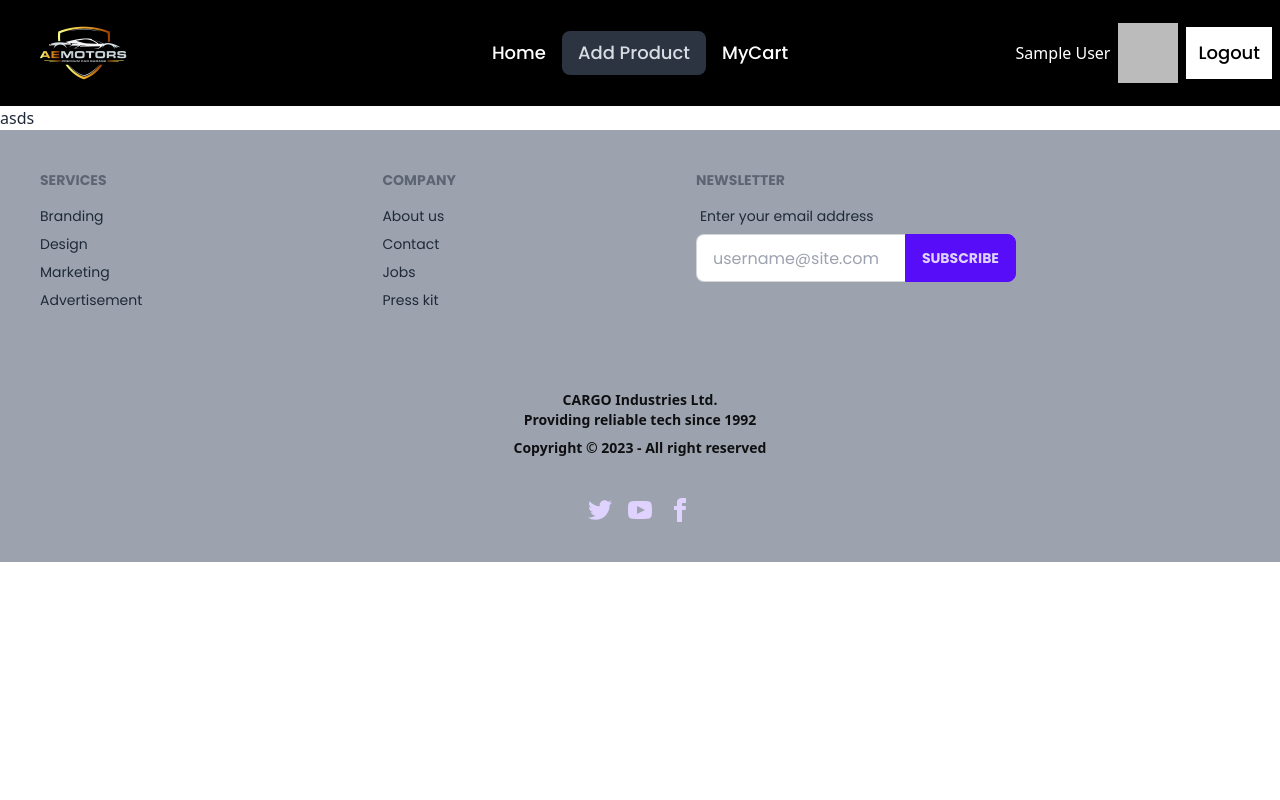
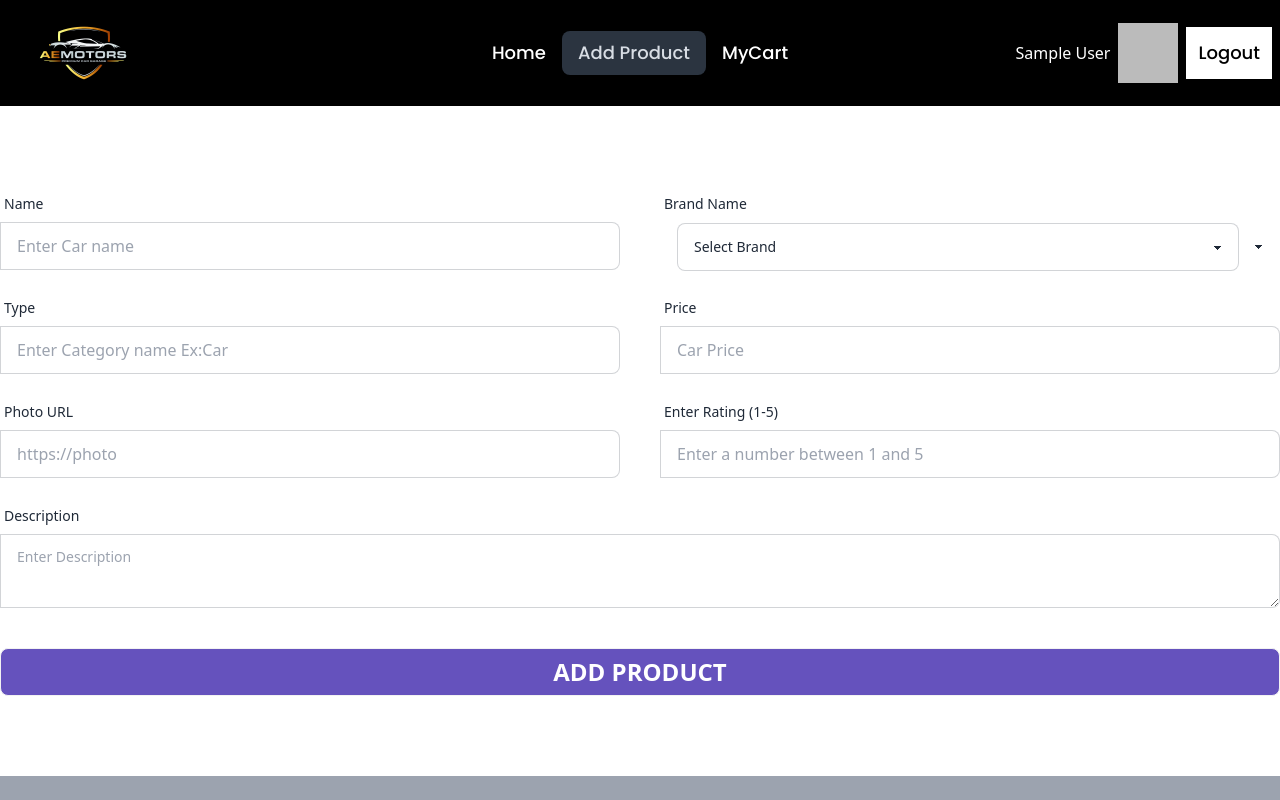
Before and after one commit to ROCKHOSSAIN/assignment-no-10, a React (Vite) app: page /addProduct in a window 1280 px wide. Shown: the top 800 px of the page. Built offline with nearby package versions, Linux system fonts and the light colour scheme; no server answers; sample sign-in values are in the browser's storage.

Commit message:
All cars of each model has been added from database

```diff
--- a/package.json
+++ b/package.json
@@ -18,7 +18,8 @@
     "react-icons": "^4.11.0",
     "react-router-dom": "^6.17.0",
     "sort-by": "^1.2.0",
-    "sweetalert": "^2.1.2"
+    "sweetalert": "^2.1.2",
+    "sweetalert2": "^11.7.32"
   },
   "devDependencies": {
     "@types/react": "^18.2.15",
--- a/src/App.jsx
+++ b/src/App.jsx
@@ -9,6 +9,7 @@ import Login from "./Components//Pages/Login/Login";
 import AddProduct from "./Components/Pages/AddProduct/AddProduct";
 import MyCart from "./Components/Pages/MyCart/MyCart";
 import PrivateRoute from "./Components/Provider/PrivateRoute";
+import BrandDetails from "./Components/Pages/BrandDetails/BrandDetails";
 const CarRoutes = createBrowserRouter([
   {
     path: "/",
@@ -21,7 +22,7 @@ const CarRoutes = createBrowserRouter([
       },
       {
         path:"/addProduct",
-        element:<AddProduct></AddProduct>,
+        element:<PrivateRoute><AddProduct></AddProduct></PrivateRoute>,
       },
       {
         path:"/myCart",
@@ -34,6 +35,11 @@ const CarRoutes = createBrowserRouter([
       {
         path:"/login",
         element:<Login></Login>
+      },
+      {
+        path: "/brandName/:brandName",
+        loader:()=>fetch('http://localhost:5000/allcar'),
+        element: <BrandDetails></BrandDetails>
       }
     ]
 
--- a/src/Components/Pages/AddProduct/AddProduct.jsx
+++ b/src/Components/Pages/AddProduct/AddProduct.jsx
@@ -1,9 +1,157 @@
 import React from 'react';
+import Swal from 'sweetalert2'
 
 const AddProduct = () => {
+    const handleAddProduct = (e) => {
+        e.preventDefault();
+        const form = e.target;
+        const name = form.name.value
+        const brandName = form.brandName.value
+        const type = form.type.value
+        const price = form.price.value
+        const photo = form.photo.value
+        const rating = form.rating.value
+        const description = form.description.value
+
+        console.log(name, brandName, type, price, photo, rating, description);
+        const newCar = {name, brandName, type, price, photo, rating, description}
+        fetch('http://localhost:5000/allcar',{
+            method:'POST',
+            headers:{
+                'content-type':'application/json'
+            },
+            body:JSON.stringify(newCar)
+        })
+        .then(res=>res.json())
+        .then(data=>{
+            console.log(data)
+            if(data.deletedCount>0){
+                Swal.fire(
+                    'Added',
+                    'Your Car has been added.',
+                    'success',
+                    console.log('Added confirm')
+                  )
+            }
+        })
+    }
     return (
         <div>
-            asds
+            <div className='container mx-auto py-20'>
+                <form onSubmit={handleAddProduct}>
+                    {/* {form name and quantity row} */}
+                    <div className='md:flex gap-10 mb-5'>
+
+                        <div className="form-control md:w-1/2">
+                            <label className="label">
+                                <span className="label-text">Name</span>
+                            </label>
+                            <label className="input-group">
+
+                                <input type="text" name="name" placeholder="Enter Car name" className="input input-bordered w-full" />
+                            </label>
+                        </div>
+                        <div className="form-control md:w-1/2">
+                            <label className="label">
+                                <span className="label-text">Brand Name</span>
+                            </label>
+                            <div className="select">
+                                <select
+                                    name="brandName"
+                                    className="select select-bordered w-full"
+                                >
+                                    <option value="">Select Brand</option>
+                                    <option value="Lamborghini">Lamborghini</option>
+                                    <option value="BMW">BMW</option>
+                                    <option value="MercedesBenz">Mercedes-Benz</option>
+                                    <option value="Ford">Ford</option>
+                                    <option value="Tesla">Tesla</option>
+                                    <option value="RollsRoyce">Rolls-Royce</option>
+                                </select>
+                            </div>
+                        </div>
+
+                    </div>
+                    {/* {form supplier test row} */}
+                    <div className='md:flex gap-10 mb-5'>
+
+                        <div className="form-control md:w-1/2">
+                            <label className="label">
+                                <span className="label-text">Type</span>
+                            </label>
+                            <label className="input-group">
+
+                                <input type="text" name="type" placeholder="Enter Category name Ex:Car" className="input input-bordered w-full" />
+                            </label>
+                        </div>
+
+                        <div className="form-control md:w-1/2">
+                            <label className="label">
+                                <span className="label-text">Price</span>
+                            </label>
+                            <label className="input-group">
+
+                                <input type="price" placeholder="Car Price" name="price" className="input input-bordered w-full" />
+                            </label>
+                        </div>
+                    </div>
+                    {/* {form supplier test row} */}
+                    <div className='md:flex gap-10 mb-5'>
+
+                        <div className="form-control md:w-1/2">
+                            <label className="label">
+                                <span className="label-text">Photo URL</span>
+                            </label>
+                            <label className="input-group">
+
+                                <input type="text" name="photo" placeholder="https://photo" className="input input-bordered w-full" />
+                            </label>
+                        </div>
+
+                        <div className="form-control md:w-1/2">
+                            <label className="label">
+                                <span className="label-text">Enter Rating (1-5)</span>
+                            </label>
+                            <label className="input-group">
+                                <input
+                                    type="number"
+                                    name="rating"
+                                    placeholder="Enter a number between 1 and 5"
+                                    className="input input-bordered w-full"
+                                    min="1"
+                                    max="5"
+                                    step="0.1"
+                                    required
+                                />
+                            </label>
+                        </div>
+                    </div>
+
+                    {/* {form desc} */}
+                    <div className='mb-10'>
+
+                        <div className='md:flex gap-10 mb-5'>
+                            <div className="form-control w-full">
+                                <label className="label">
+                                    <span className="label-text">Description</span>
+                                </label>
+                                <label className="input-group">
+                                    <textarea
+                                        name="description"
+                                        placeholder="Enter Description"
+                                        className="textarea textarea-bordered w-full"
+
+
+                                    ></textarea>
+                                </label>
+                            </div>
+                        </div>
+
+
+                    </div>
+                    <input type="submit" value="Add Product" className='btn btn-block bg-[#6552bd] hover:bg-[#6552bd] font-rancho text-2xl text-white' />
+                </form>
+            </div>
         </div>
     );
 };
--- /dev/null
+++ b/src/Components/Pages/BrandDetails/BrandCards.jsx
@@ -0,0 +1,31 @@
+const BrandCards = ({ brandCars }) => {
+    const { name, brandName, type, price, photo, rating } = brandCars
+    return (
+        <div >
+            <div className="card card-compact  bg-base-100 shadow-xl">
+                <figure><img className="relative md:h-[700px] md:w-[600px]" src={photo} alt="Shoes" /></figure>
+                <p className="absolute md:right-16 bottom-56 md:bottom-52  px-1 md:px-3 py-3 bg-green-600 text-white text-2xl">$ {price}</p>
+                <div className="card-body">
+                    <div className="text-center mx-auto space-y-1">
+
+                    <h2 className="text-xl md:text-3xl font-poppins">{brandName}</h2>
+                    <h2 className="text-base">{name}</h2>
+                    <hr className="border-1 border-blue-500 md:w-1/3 mx-auto"/>
+                    <hr className="border-1 border-blue-500  md:w-1/2 mx-auto"/>
+                    </div>
+                    <div className="flex  mx-auto gap-10 md:gap-32">
+
+                    <p className="text-xl font-poppins">{type}</p>
+                    <p className="text-xl font-poppins">{rating} Star</p>
+                    </div>
+                    <div className="card-actions justify-between">
+                        <button className="btn btn-primary">Description</button>
+                        <button className="btn btn-primary">Update</button>
+                    </div>
+                </div>
+            </div>
+        </div>
+    );
+};
+
+export default BrandCards;
--- /dev/null
+++ b/src/Components/Pages/BrandDetails/BrandDetails.jsx
@@ -0,0 +1,23 @@
+import  { useEffect, useState } from 'react';
+import { useLoaderData, useParams } from 'react-router-dom';
+import BrandCards from './BrandCards';
+
+const BrandDetails = () => {
+    const loadedData = useLoaderData()
+    const [Brand,setBrand] = useState([]);
+    const {brandName} = useParams();
+    useEffect(()=>{
+        const filterData = loadedData.filter(item=>item.brandName===brandName)
+        setBrand(filterData)
+    },[brandName,loadedData])
+    console.log(loadedData)
+    return (
+        <div className='grid grid-cols-1 md:grid-cols-2 container mx-auto py-20 gap-20'>
+            {
+                Brand.map(brandCars=><BrandCards key={brandCars._id} brandCars={brandCars}></BrandCards>)
+            }
+        </div>
+    );
+};
+
+export default BrandDetails;
--- a/src/Components/Pages/Home/AvailableBrands.jsx
+++ b/src/Components/Pages/Home/AvailableBrands.jsx
@@ -1,29 +1,30 @@
 import React from 'react';
+import { Link } from 'react-router-dom';
 
 const AvailableBrands = () => {
     const brands = [
-        {
-            brandName: "Lamborginni",
+        {   index:1,
+            brandName: "Lamborghini",
             imageUrl: "https://i.ibb.co/G2WyNtq/lamborginni.jpg"
         },
-        {
+        {   index:2,
             brandName: "BMW",
             imageUrl: "https://i.ibb.co/Ns3s8kj/bmw.jpg"
         },
-        {
-            brandName: "Mercedes-Benz",
+        {   index:3,
+            brandName: "MercedesBenz",
             imageUrl: "https://i.ibb.co/ZJTV91b/marcedes.jpg"
         },
-        {
+        {   index:4,
             brandName: "Ford",
             imageUrl: "https://i.ibb.co/5GrmGJS/ford.jpg"
         },
-        {
+        {   index:5,
             brandName: "Tesla",
             imageUrl: "https://i.ibb.co/mF8FHSw/tesla2.jpg"
         },
-        {
-            brandName: "Rolls-Royce",
+        {   index:6,
+            brandName: "RollsRoyce",
             imageUrl: "https://i.ibb.co/FWQQPzc/Rolls.jpg"
         }
     ];
@@ -37,7 +38,8 @@ const AvailableBrands = () => {
                 //     <h2 className="text-xl font-bold mb-2">{brand.brandName}</h2>
                 //     <img src={brand.imageUrl} alt={brand.brandName} className="w-full" />
                 // </div>
-                <div key={index}>
+
+                <Link key={index} to={`/brandName/${brand.brandName}`}>
                     <div className="card shadow-xl">
                         <figure><img className='h-[400px] w-[500px]'  src={brand.imageUrl} alt="Shoes" /></figure>
                         <div className="card-body">
@@ -45,11 +47,12 @@ const AvailableBrands = () => {
 
                         </div>
                     </div>
-                </div>
+                </Link>
 
 
             ))}
         </div>
+
         </div>
 
     );
```
Also changed, not shown: 1 other file (tests, documents, lock files or other folders).
